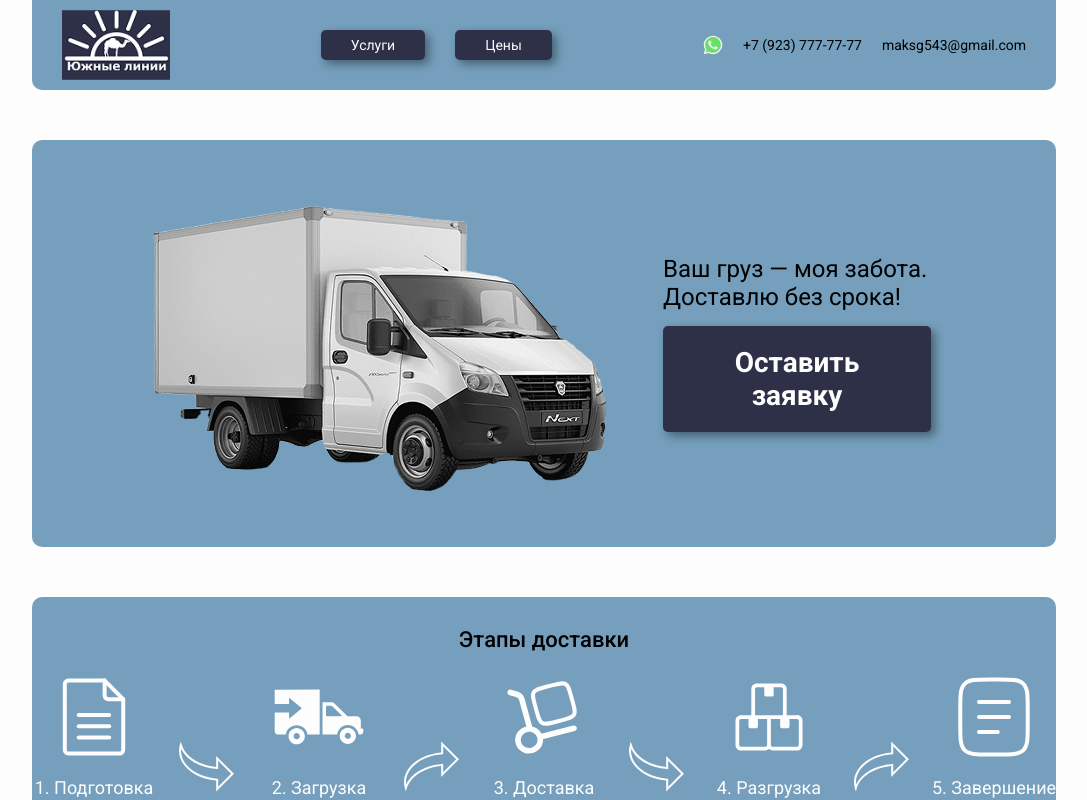
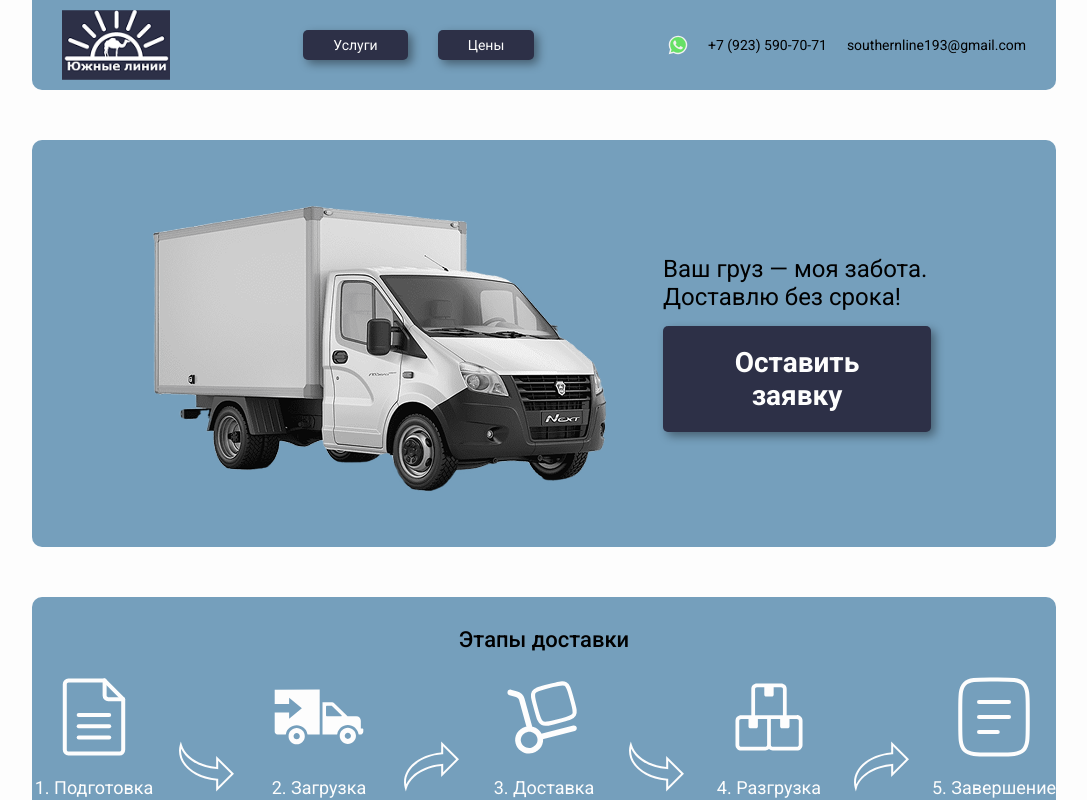
Before and after one commit to Pe4enka9/southern_lines_react, a React (Vite) app: page / in a window 1280 px wide. Shown: the top 800 px of the page, without its empty margins (96-1183 px from the left). Built offline with nearby package versions, Linux system fonts and the light colour scheme; no server answers.

Commit message:
Изменены номер телефона и почта

```diff
--- a/src/components/Footer.jsx
+++ b/src/components/Footer.jsx
@@ -24,19 +24,19 @@ export default function Footer() {
                                              title="Напишите нам в WhatsApp"/>
                                     </a>
 
-                                    <a href="tel:+79237777777" id="phone" className="img-container"
-                                       title="Позвоните нам по телефону +7 (923) 777-77-77">
+                                    <a href="tel:+79235907071" id="phone" className="img-container"
+                                       title="Позвоните нам по телефону +7 (923) 590-70-71">
                                         <img src={phone || ''} alt="Телефон для связи"
-                                             title="Позвоните нам по телефону +7 (923) 777-77-77"/>
-                                        <span>+7 (923) 777-77-77</span>
+                                             title="Позвоните нам по телефону +7 (923) 590-70-71"/>
+                                        <span>+7 (923) 590-70-71</span>
                                     </a>
                                 </div>
 
-                                <a href="mailto:maksg543@gmail.com" id="email" className="img-container"
-                                   title="Напишите нам на электронную почту maksg543@gmail.com">
+                                <a href="mailto:southernline193@gmail.com" id="email" className="img-container"
+                                   title="Напишите нам на электронную почту southernline193@gmail.com">
                                     <img src={email || ''} alt="Электронная почта для связи"
-                                         title="Напишите нам на электронную почту maksg543@gmail.com"/>
-                                    <span>maksg543@gmail.com</span>
+                                         title="Напишите нам на электронную почту southernline193@gmail.com"/>
+                                    <span>southernline193@gmail.com</span>
                                 </a>
                             </div>
                         </div>
--- a/src/components/Header.jsx
+++ b/src/components/Header.jsx
@@ -24,18 +24,18 @@ export default function Header() {
                     <img src={whatsapp || ''} alt="Ссылка на WhatsApp для связи" title="Напишите нам в WhatsApp"/>
                 </a>
 
-                <a href="tel:+79237777777" id="phone" className="img-container"
-                   title="Позвоните нам по телефону +7 (923) 777-77-77">
+                <a href="tel:+79235907071" id="phone" className="img-container"
+                   title="Позвоните нам по телефону +7 (923) 590-70-71">
                     <img src={phone || ''} alt="Телефон для связи"
-                         title="Позвоните нам по телефону +7 (923) 777-77-77"/>
-                    <span>+7 (923) 777-77-77</span>
+                         title="Позвоните нам по телефону +7 (923) 590-70-71"/>
+                    <span>+7 (923) 590-70-71</span>
                 </a>
 
-                <a href="mailto:maksg543@gmail.com" id="email" className="img-container"
-                   title="Напишите нам на электронную почту maksg543@gmail.com">
+                <a href="mailto:southernline193@gmail.com" id="email" className="img-container"
+                   title="Напишите нам на электронную почту southernline193@gmail.com">
                     <img src={email || ''} alt="Электронная почта для связи"
-                         title="Напишите нам на электронную почту maksg543@gmail.com"/>
-                    <span>maksg543@gmail.com</span>
+                         title="Напишите нам на электронную почту southernline193@gmail.com"/>
+                    <span>southernline193@gmail.com</span>
                 </a>
             </div>
         </header>
```
